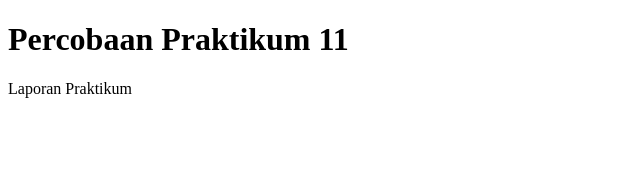
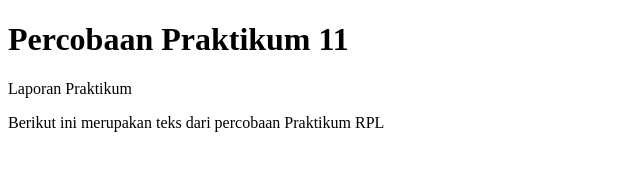
Before and after one commit to kholhilmy/Praktikum11, a plain HTML site: page index.html in a window 1280 px wide. Shown: the whole page, without its empty margins (0-640 px from the left). Drawn offline with Linux system fonts and the light colour scheme.

Commit message:
belajar git greget!

```diff
--- a/index.html
+++ b/index.html
@@ -9,6 +9,6 @@
 <body>
     <h1>Percobaan Praktikum 11</h1>
     <p>Laporan Praktikum</p>
-
+    <p>Berikut ini merupakan teks dari percobaan Praktikum RPL</p>
 </body>
 </html>
```
